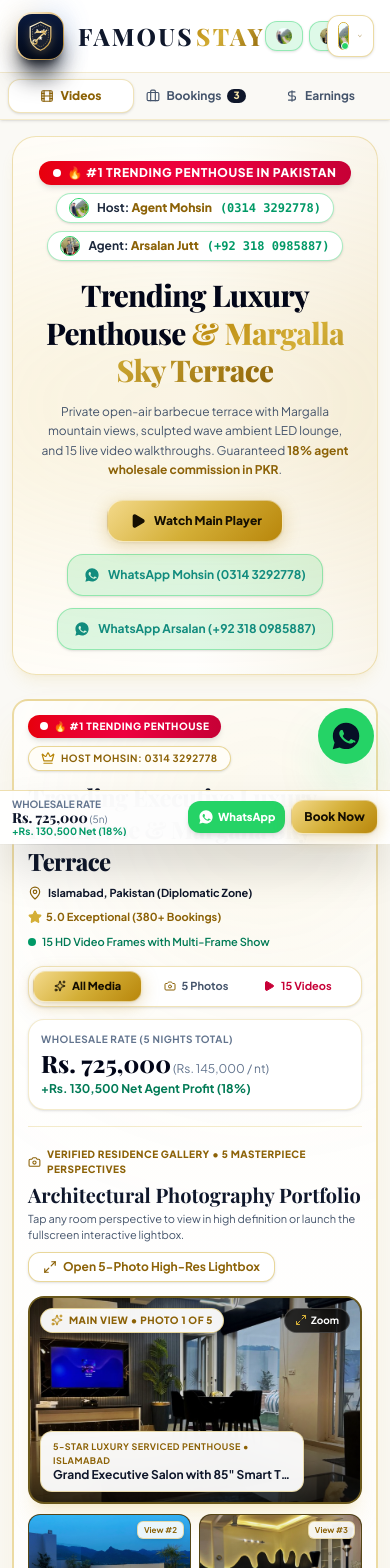
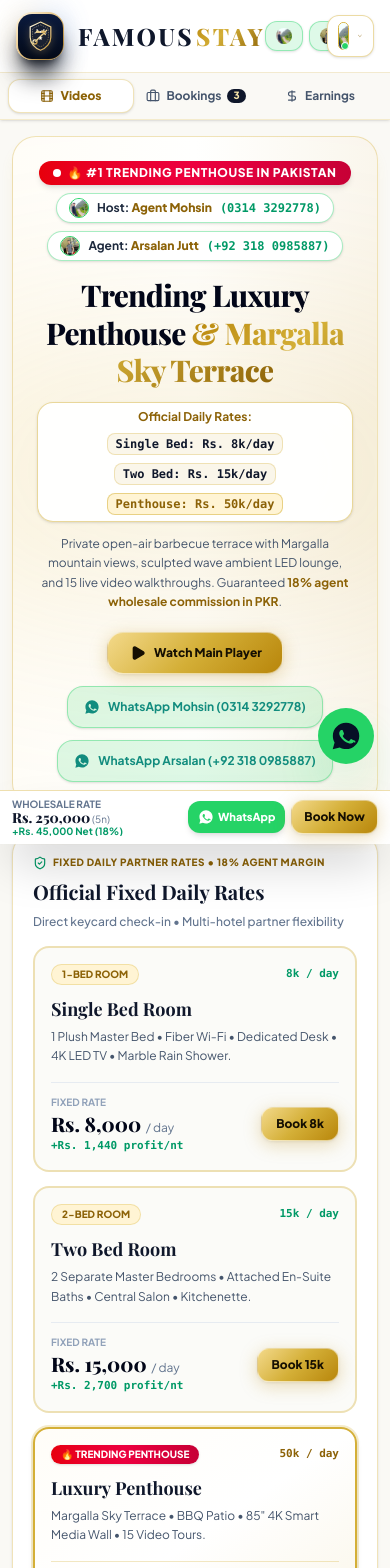
Before and after one commit to Hamad-111/famous-stay, a React (Vite) app: page / in a window 390 px wide. Shown: the top 1568 px of the page. Built offline with nearby package versions, Linux system fonts and the light colour scheme; a web font is replaced by a local one.

Commit message:
fix(rates): set fixed rates: single bed room 8k/day, two bed room 15k/day, penthouse 50k/day

```diff
--- a/src/App.jsx
+++ b/src/App.jsx
@@ -137,8 +137,13 @@ export default function App() {
   // Total Commissions Calculation
   const totalCommissions = bookings.reduce((sum, b) => sum + (b.agentCommission || 0), 0);
 
+  // Dedicated room types with fixed rates: 1-Bed 8k, 2-Bed 15k, Penthouse 50k
+  const penthouseRoom = LUXURY_HOTELS.find(h => h.id === 'fs-apt-emerald-01') || LUXURY_HOTELS[0];
+  const singleBedRoom = LUXURY_HOTELS.find(h => h.id === 'fs-room-1bed-01') || LUXURY_HOTELS[1];
+  const twoBedRoom = LUXURY_HOTELS.find(h => h.id === 'fs-room-2bed-01') || LUXURY_HOTELS[2];
+
   // The primary luxury suite featuring the 15 HD video tours
-  const featuredSuite = LUXURY_HOTELS.find(h => h.videos && h.videos.length > 0) || LUXURY_HOTELS[0];
+  const featuredSuite = penthouseRoom;
 
   const handleBookRoom = (room) => {
     if (!currentUser?.isLoggedIn) {
@@ -232,6 +237,20 @@ export default function App() {
                   <span className="gold-gradient-text">& Margalla Sky Terrace</span>
                 </h1>
 
+                {/* Fixed Rates Pill Bar */}
+                <div className="mt-3 inline-flex flex-wrap items-center justify-center gap-2 rounded-2xl bg-white/95 border border-[#D4AF37]/50 px-3.5 py-1.5 text-xs font-bold text-slate-800 shadow-sm">
+                  <span className="text-[#8C6207]">Official Daily Rates:</span>
+                  <span className="rounded-lg bg-[#FAF6EA] px-2 py-0.5 border border-[#D4AF37]/30 font-mono text-slate-900">
+                    Single Bed: <strong>Rs. 8k/day</strong>
+                  </span>
+                  <span className="rounded-lg bg-[#FAF6EA] px-2 py-0.5 border border-[#D4AF37]/30 font-mono text-slate-900">
+                    Two Bed: <strong>Rs. 15k/day</strong>
+                  </span>
+                  <span className="rounded-lg bg-[#FFF4D4] px-2 py-0.5 border border-[#D4AF37]/50 font-mono text-[#8C6207] font-extrabold">
+                    Penthouse: <strong>Rs. 50k/day</strong>
+                  </span>
+                </div>
+
                 <p className="mt-3 text-xs sm:text-base text-slate-600 max-w-xl mx-auto leading-relaxed">
                   Private open-air barbecue terrace with Margalla mountain views, sculpted wave ambient LED lounge, and 15 live video walkthroughs. Guaranteed <strong className="text-[#8C6207] font-bold">18% agent wholesale commission in PKR</strong>.
                 </p>
@@ -272,6 +291,131 @@ export default function App() {
                     </svg>
                     <span>WhatsApp Arsalan (+92 318 0985887)</span>
                   </a>
+                </div>
+              </div>
+            </div>
+
+            {/* OFFICIAL FIXED DAILY RATE CARD (Single Bed 8k, Two Bed 15k, Penthouse 50k) */}
+            <div className="mb-8 rounded-3xl border border-[#D4AF37]/35 bg-white p-5 sm:p-7 shadow-sm">
+              <div className="flex flex-col sm:flex-row sm:items-center justify-between gap-2 mb-4">
+                <div>
+                  <div className="inline-flex items-center gap-1.5 text-[10px] sm:text-xs font-extrabold uppercase tracking-wider text-[#8C6207]">
+                    <ShieldCheck className="h-3.5 w-3.5 text-emerald-600" />
+                    <span>Fixed Daily Partner Rates • 18% Agent Margin</span>
+                  </div>
+                  <h2 className="font-serif text-xl sm:text-2xl font-bold text-slate-900 mt-0.5">
+                    Official Fixed Daily Rates
+                  </h2>
+                </div>
+                <div className="text-xs text-slate-500 font-medium">
+                  Direct keycard check-in • Multi-hotel partner flexibility
+                </div>
+              </div>
+
+              <div className="grid grid-cols-1 sm:grid-cols-3 gap-3.5 sm:gap-4">
+                {/* 1. Single Bed Room - 8k / day */}
+                <div className="rounded-2xl border-2 border-[#D4AF37]/35 bg-[#FAF9F5]/70 p-4 sm:p-5 hover:border-[#D4AF37] transition-all flex flex-col justify-between">
+                  <div>
+                    <div className="flex items-center justify-between gap-2">
+                      <span className="inline-flex items-center gap-1 rounded-full bg-[#FFF4D4] px-2.5 py-0.5 text-[10px] font-extrabold uppercase text-[#8C6207] border border-[#D4AF37]/30">
+                        1-Bed Room
+                      </span>
+                      <span className="text-[11px] font-mono font-bold text-emerald-600">8k / day</span>
+                    </div>
+
+                    <h3 className="mt-2.5 font-serif text-lg font-bold text-slate-900">
+                      Single Bed Room
+                    </h3>
+                    <p className="text-xs text-slate-600 mt-1 leading-relaxed">
+                      1 Plush Master Bed • Fiber Wi-Fi • Dedicated Desk • 4K LED TV • Marble Rain Shower.
+                    </p>
+                  </div>
+
+                  <div className="mt-4 pt-3 border-t border-slate-200/80 flex items-center justify-between gap-2">
+                    <div>
+                      <div className="text-[10px] uppercase font-bold text-slate-400">Fixed Rate</div>
+                      <div className="font-serif text-xl font-extrabold text-slate-950">
+                        Rs. 8,000 <span className="text-xs font-sans font-normal text-slate-500">/ day</span>
+                      </div>
+                      <div className="text-[11px] font-bold text-emerald-600 font-mono">+Rs. 1,440 profit/nt</div>
+                    </div>
+                    <button
+                      onClick={() => handleBookRoom(singleBedRoom)}
+                      className="gold-btn rounded-xl px-3.5 py-2 text-xs font-bold text-slate-950 shadow-sm"
+                    >
+                      Book 8k
+                    </button>
+                  </div>
+                </div>
+
+                {/* 2. Two Bed Room - 15k / day */}
+                <div className="rounded-2xl border-2 border-[#D4AF37]/35 bg-[#FAF9F5]/70 p-4 sm:p-5 hover:border-[#D4AF37] transition-all flex flex-col justify-between">
+                  <div>
+                    <div className="flex items-center justify-between gap-2">
+                      <span className="inline-flex items-center gap-1 rounded-full bg-[#FFF4D4] px-2.5 py-0.5 text-[10px] font-extrabold uppercase text-[#8C6207] border border-[#D4AF37]/30">
+                        2-Bed Room
+                      </span>
+                      <span className="text-[11px] font-mono font-bold text-emerald-600">15k / day</span>
+                    </div>
+
+                    <h3 className="mt-2.5 font-serif text-lg font-bold text-slate-900">
+                      Two Bed Room
+                    </h3>
+                    <p className="text-xs text-slate-600 mt-1 leading-relaxed">
+                      2 Separate Master Bedrooms • Attached En-Suite Baths • Central Salon • Kitchenette.
+                    </p>
+                  </div>
+
+                  <div className="mt-4 pt-3 border-t border-slate-200/80 flex items-center justify-between gap-2">
+                    <div>
+                      <div className="text-[10px] uppercase font-bold text-slate-400">Fixed Rate</div>
+                      <div className="font-serif text-xl font-extrabold text-slate-950">
+                        Rs. 15,000 <span className="text-xs font-sans font-normal text-slate-500">/ day</span>
+                      </div>
+                      <div className="text-[11px] font-bold text-emerald-600 font-mono">+Rs. 2,700 profit/nt</div>
+                    </div>
+                    <button
+                      onClick={() => handleBookRoom(twoBedRoom)}
+                      className="gold-btn rounded-xl px-3.5 py-2 text-xs font-bold text-slate-950 shadow-sm"
+                    >
+                      Book 15k
+                    </button>
+                  </div>
+                </div>
+
+                {/* 3. Luxury Penthouse - 50k / day */}
+                <div className="rounded-2xl border-2 border-[#D4AF37] bg-gradient-to-br from-[#FFFDF8] via-white to-[#FAF5E6] p-4 sm:p-5 shadow-md ring-2 ring-[#D4AF37]/25 flex flex-col justify-between">
+                  <div>
+                    <div className="flex items-center justify-between gap-2">
+                      <span className="inline-flex items-center gap-1 rounded-full bg-gradient-to-r from-red-600 via-rose-600 to-rose-700 px-2.5 py-0.5 text-[10px] font-extrabold uppercase text-white shadow-sm">
+                        🔥 Trending Penthouse
+                      </span>
+                      <span className="text-[11px] font-mono font-bold text-[#8C6207]">50k / day</span>
+                    </div>
+
+                    <h3 className="mt-2.5 font-serif text-lg font-bold text-slate-900">
+                      Luxury Penthouse
+                    </h3>
+                    <p className="text-xs text-slate-600 mt-1 leading-relaxed">
+                      Margalla Sky Terrace • BBQ Patio • 85" 4K Smart Media Wall • 15 Video Tours.
+                    </p>
+                  </div>
+
+                  <div className="mt-4 pt-3 border-t border-[#D4AF37]/30 flex items-center justify-between gap-2">
+                    <div>
+                      <div className="text-[10px] uppercase font-bold text-slate-400">Fixed Rate</div>
+                      <div className="font-serif text-xl font-extrabold text-[#8C6207]">
+                        Rs. 50,000 <span className="text-xs font-sans font-normal text-slate-500">/ day</span>
+                      </div>
+                      <div className="text-[11px] font-bold text-emerald-600 font-mono">+Rs. 9,000 profit/nt</div>
+                    </div>
+                    <button
+                      onClick={() => handleBookRoom(penthouseRoom)}
+                      className="gold-btn rounded-xl px-3.5 py-2 text-xs font-bold text-slate-950 shadow-md"
+                    >
+                      Book 50k
+                    </button>
+                  </div>
                 </div>
               </div>
             </div>
--- a/src/data/hotels.js
+++ b/src/data/hotels.js
@@ -162,7 +162,7 @@ export const LUXURY_HOTELS = [
         thumbnail: "/apartment/trending-terrace-night.jpg"
       }
     ],
-    clientRate: 145000, // PKR per night (Rack rate)
+    clientRate: 50000, // PKR per night - Fixed: 50k per day for Luxury Penthouse
     agentCommissionPct: 18, // 18% agent margin
     sizeSqM: 300,
     sizeSqFt: 3200,
@@ -189,84 +189,80 @@ export const LUXURY_HOTELS = [
     description: "Pakistan's #1 Trending Luxury Penthouse in Islamabad. Features a private open-air rooftop sky terrace with barbecue grill and panoramic twilight views of the Margalla Hills. Inside, experience an expansive executive salon with an 85\" smart TV media wall, a sculpted wave ambient LED lounge, and an iconic arched backlit mirror foyer tailored for VIP travelers, diplomats, and elite executives."
   },
   {
-    id: "fs-room-pk-01",
-    name: "Diplomatic Royal Presidential Suite",
-    hotel: "5-Star Diplomatic Hotel",
+    id: "fs-room-1bed-01",
+    name: "Deluxe Single Bed Room Executive Suite",
+    hotel: "Famous Stay Partner Hotel",
     city: "Islamabad",
     country: "Pakistan",
     rating: 4.98,
     reviewsCount: 412,
-    category: "Presidential Suite",
+    category: "Single Bed Room",
     images: [
       "https://images.unsplash.com/photo-1582719478250-c89cae4dc85b?auto=format&fit=crop&w=1200&q=80",
       "https://images.unsplash.com/photo-1618773928121-c32242e63f39?auto=format&fit=crop&w=1200&q=80",
       "https://images.unsplash.com/photo-1590490360182-c33d57733427?auto=format&fit=crop&w=1200&q=80",
       "https://images.unsplash.com/photo-1578683010236-d716f9a3f461?auto=format&fit=crop&w=1200&q=80"
     ],
-    clientRate: 185000, // PKR per night (Rack rate)
-    agentCommissionPct: 16, // %
-    sizeSqM: 240,
-    sizeSqFt: 2580,
-    bedType: "1 Master King Bed + Executive Study",
-    maxAdults: 3,
-    maxChildren: 2,
-    view: "Margalla Hills & Diplomatic Enclave Gardens",
-    floor: "Executive Diplomatic Floor (5th Floor)",
-    availableRooms: 2,
+    clientRate: 8000, // PKR per night - Fixed: 8k per day for Single Bed Room
+    agentCommissionPct: 18, // 18% agent margin
+    sizeSqM: 65,
+    sizeSqFt: 700,
+    bedType: "1 Master King Bed + Executive Study Desk",
+    maxAdults: 2,
+    maxChildren: 1,
+    view: "City View & Skyline Gardens",
+    floor: "Executive Floor (4th Floor)",
+    availableRooms: 5,
     instantConfirmation: true,
     amenities: [
-      "Dedicated 24/7 Royal Butler Assistance",
-      "Complimentary VIP Airport Chauffeur (Mercedes S-Class)",
-      "Daily Royal Buffet Breakfast at Executive Lounge",
-      "Executive Wellness Spa & Heated Lap Pool Access",
-      "Handcrafted Swati Wood Carvings & Onyx Marble Bath",
-      "Jacuzzi & Hydrotherapy Steam Shower",
-      "High-speed 1Gbps Secure Leased Wi-Fi",
-      "Private Boardroom Salon for 8 Guests",
-      "Complimentary Premium Dry Fruits & Gourmet Minibar",
-      "Bespoke Security Detail & Safe Haven Protocol"
+      "Plush Master King Bed with Premium Egyptian Cotton Linens",
+      "High-speed 1Gbps Fiber Wi-Fi & Dedicated Ergonomic Workspace",
+      "Attached Luxury Marble Bathroom with Rain Shower",
+      "55\" 4K Smart LED TV with Streaming Services",
+      "Inverter Air Conditioning & Heating",
+      "Complimentary Tea, Gourmet Coffee & Mineral Water",
+      "24/7 Room Service & Daily Housekeeping",
+      "Direct WhatsApp Concierge Assistance"
     ],
-    description: "The premier suite of Islamabad hospitality. Inspired by traditional architecture with authentic mirror mosaics, intricate marble inlays, and sweeping vistas of the Margalla Hills. Favored by visiting executives, delegations, and elite guests."
+    description: "Comfortable, modern Single Bed Room suite tailored for solo travelers, business executives, and visiting clients. Features a plush king bed, ergonomic desk, high-speed fiber internet, and luxury amenities."
   },
   {
-    id: "fs-room-pk-02",
-    name: "Himalayan Monarch Royal Chalet",
-    hotel: "5-Star Mountain Resort",
-    city: "Bhurban, Murree Hills",
+    id: "fs-room-2bed-01",
+    name: "Executive Two Bed Room Luxury Suite",
+    hotel: "Famous Stay Partner Hotel",
+    city: "Islamabad",
     country: "Pakistan",
     rating: 4.95,
     reviewsCount: 529,
-    category: "Presidential Chalet",
+    category: "Two Bed Room",
     images: [
       "https://images.unsplash.com/photo-1502672260266-1c1ef2d93688?auto=format&fit=crop&w=1200&q=80",
       "https://images.unsplash.com/photo-1518780664697-55e3ad937233?auto=format&fit=crop&w=1200&q=80",
       "https://images.unsplash.com/photo-1540541338287-41700207dee6?auto=format&fit=crop&w=1200&q=80",
       "https://images.unsplash.com/photo-1600585154340-be6161a56a0c?auto=format&fit=crop&w=1200&q=80"
     ],
-    clientRate: 145000,
-    agentCommissionPct: 15,
-    sizeSqM: 210,
-    sizeSqFt: 2260,
-    bedType: "2 Master King Bedrooms + Attic",
+    clientRate: 15000, // PKR per night - Fixed: 15k per day for Two Bed Room
+    agentCommissionPct: 18, // 18% agent margin
+    sizeSqM: 150,
+    sizeSqFt: 1600,
+    bedType: "2 Master King Bedrooms + Central Living Lounge",
     maxAdults: 4,
     maxChildren: 2,
-    view: "Panoramic Kashmir Valley & Snowcapped Pine Forests",
-    floor: "Private Hillside Chalet Tier",
-    availableRooms: 3,
+    view: "Panoramic Skyline & Mountain Horizon",
+    floor: "Executive Suite Tier",
+    availableRooms: 4,
     instantConfirmation: true,
     amenities: [
-      "Natural Stone Wood-burning Fireplace in Salon",
-      "Private Heated Alpine Jacuzzi on Balcony",
-      "Dedicated Private Chalet Attendant",
-      "Daily Continental & Desi Breakfast Buffet",
-      "Chauffeur Transfer from Islamabad Airport",
-      "VIP Priority Tee Times at Golf Course",
-      "Heated Cashmere Blankets & Balcony Telescope",
-      "En-suite Cedarwood Dry Sauna",
-      "Private Barbecue Terrace with Personal Chef Option",
-      "Helipad Landing Access"
+      "2 Completely Separate Master King Bedrooms with En-suite Baths",
+      "Central Executive Living Lounge with 65\" 4K Smart TV",
+      "Fully Equipped Dining Table & Kitchenette",
+      "High-speed 1Gbps Fiber Wi-Fi throughout suite",
+      "Dual Climate Control Inverters in all rooms",
+      "Deep Soaking Tub & Luxury Rain Showers",
+      "Private Balcony with Outdoor Chairs",
+      "24/7 VIP Concierge & Keycard Access"
     ],
-    description: "Perched majestically among misty pine ridges overlooking the Kashmir valley. Features towering cedar ceilings, a natural stone fireplace, private panoramic terrace, and hill-station luxury for elite families."
+    description: "Spacious Two Bed Room family suite featuring two separate master bedrooms, attached designer marble bathrooms, central living lounge with 65\" TV, and dining area. Perfect for families, corporate teams, and long-term stays."
   },
   {
     id: "fs-room-pk-03",
@@ -276,14 +272,14 @@ export const LUXURY_HOTELS = [
     country: "Pakistan",
     rating: 4.99,
     reviewsCount: 388,
-    category: "Private Pool Villa",
+    category: "Single Bed Room",
     images: [
       "https://images.unsplash.com/photo-1571003123894-1f0594d2b5d9?auto=format&fit=crop&w=1200&q=80",
       "https://images.unsplash.com/photo-1520250497591-112f2f40a3f4?auto=format&fit=crop&w=1200&q=80",
       "https://images.unsplash.com/photo-1540555700478-4be289fbecef?auto=format&fit=crop&w=1200&q=80",
       "https://images.unsplash.com/photo-1582719508461-905c673771fd?auto=format&fit=crop&w=1200&q=80"
     ],
-    clientRate: 195000,
+    clientRate: 8000, // Fixed: 8k per day for Single Bed Room
     agentCommissionPct: 18,
     sizeSqM: 280,
     sizeSqFt: 3010,
@@ -316,15 +312,15 @@ export const LUXURY_HOTELS = [
     country: "Pakistan",
     rating: 4.97,
     reviewsCount: 340,
-    category: "Cliffside Suite",
+    category: "Single Bed Room",
     images: [
       "https://images.unsplash.com/photo-1533105079780-92b9be482077?auto=format&fit=crop&w=1200&q=80",
       "https://images.unsplash.com/photo-1520250497591-112f2f40a3f4?auto=format&fit=crop&w=1200&q=80",
       "https://images.unsplash.com/photo-1582719508461-905c673771fd?auto=format&fit=crop&w=1200&q=80",
       "https://images.unsplash.com/photo-1542314831-068cd1dbfeeb?auto=format&fit=crop&w=1200&q=80"
     ],
-    clientRate: 165000,
-    agentCommissionPct: 16,
+    clientRate: 8000, // Fixed: 8k per day for Single Bed Room
+    agentCommissionPct: 18,
     sizeSqM: 190,
     sizeSqFt: 2045,
     bedType: "1 Grand King Bed + Lakeside Daybed",
@@ -356,15 +352,15 @@ export const LUXURY_HOTELS = [
     country: "Pakistan",
     rating: 4.96,
     reviewsCount: 472,
-    category: "Royal Penthouse",
+    category: "Luxury Penthouse",
     images: [
       "https://images.unsplash.com/photo-1566665797739-1674de7a421a?auto=format&fit=crop&w=1200&q=80",
       "https://images.unsplash.com/photo-1618773928121-c32242e63f39?auto=format&fit=crop&w=1200&q=80",
       "https://images.unsplash.com/photo-1590490360182-c33d57733427?auto=format&fit=crop&w=1200&q=80",
       "https://images.unsplash.com/photo-1582719478250-c89cae4dc85b?auto=format&fit=crop&w=1200&q=80"
     ],
-    clientRate: 175000,
-    agentCommissionPct: 16,
+    clientRate: 50000, // Fixed: 50k per day for Penthouse
+    agentCommissionPct: 18,
     sizeSqM: 220,
     sizeSqFt: 2365,
     bedType: "1 Emperor King Bed + Walk-in Dressing Suite",
@@ -396,15 +392,15 @@ export const LUXURY_HOTELS = [
     country: "Pakistan",
     rating: 4.94,
     reviewsCount: 395,
-    category: "Executive Deluxe",
+    category: "Single Bed Room",
     images: [
       "https://images.unsplash.com/photo-1591088398332-8a7791972843?auto=format&fit=crop&w=1200&q=80",
       "https://images.unsplash.com/photo-1590490359683-658d3d23f972?auto=format&fit=crop&w=1200&q=80",
       "https://images.unsplash.com/photo-1613977257363-707ba9348227?auto=format&fit=crop&w=1200&q=80",
       "https://images.unsplash.com/photo-1560448204-e02f11c3d0e2?auto=format&fit=crop&w=1200&q=80"
     ],
-    clientRate: 155000,
-    agentCommissionPct: 15,
+    clientRate: 8000, // Fixed: 8k per day for Single Bed Room
+    agentCommissionPct: 18,
     sizeSqM: 195,
     sizeSqFt: 2100,
     bedType: "1 Grand King Bed + Diplomatic Salon",
@@ -436,19 +432,19 @@ export const LUXURY_HOTELS = [
     country: "United Arab Emirates",
     rating: 5.0,
     reviewsCount: 618,
-    category: "Private Pool Villa",
+    category: "Two Bed Room",
     images: [
       "https://images.unsplash.com/photo-1582719478250-c89cae4dc85b?auto=format&fit=crop&w=1200&q=80",
       "https://images.unsplash.com/photo-1618773928121-c32242e63f39?auto=format&fit=crop&w=1200&q=80",
       "https://images.unsplash.com/photo-1590490360182-c33d57733427?auto=format&fit=crop&w=1200&q=80",
       "https://images.unsplash.com/photo-1578683010236-d716f9a3f461?auto=format&fit=crop&w=1200&q=80"
     ],
-    clientRate: 420000,
-    agentCommissionPct: 16,
+    clientRate: 15000, // Fixed: 15k per day for Two Bed Room
+    agentCommissionPct: 18,
     sizeSqM: 260,
     sizeSqFt: 2800,
-    bedType: "1 Super King Bed + 1 Daybed",
-    maxAdults: 3,
+    bedType: "2 Master King Bedrooms",
+    maxAdults: 4,
     maxChildren: 2,
     view: "Arabian Gulf & Private Palm Beachfront",
     floor: "Ground Level with Private Beach Access",
@@ -476,14 +472,14 @@ export const LUXURY_HOTELS = [
     country: "Maldives",
     rating: 4.99,
     reviewsCount: 512,
-    category: "Overwater Villa",
+    category: "Two Bed Room",
     images: [
       "https://images.unsplash.com/photo-1540555700478-4be289fbecef?auto=format&fit=crop&w=1200&q=80",
       "https://images.unsplash.com/photo-1512917774080-9991f1c4c750?auto=format&fit=crop&w=1200&q=80",
       "https://images.unsplash.com/photo-1571896349842-33c89424de2d?auto=format&fit=crop&w=1200&q=80",
       "https://images.unsplash.com/photo-1566073771259-6a8506099945?auto=format&fit=crop&w=1200&q=80"
     ],
-    clientRate: 590000,
+    clientRate: 15000, // Fixed: 15k per day for Two Bed Room
     agentCommissionPct: 18,
     sizeSqM: 380,
     sizeSqFt: 4100,
@@ -517,20 +513,20 @@ export const INITIAL_AGENT_BOOKINGS = [
     clientName: "Chaudhry Tariq Mehmood",
     clientEmail: "tariq.mehmood@mehmoodgroup.com.pk",
     clientPhone: "+92 300 8541290",
-    hotelName: "5-Star Diplomatic Hotel",
-    roomName: "Diplomatic Royal Presidential Suite",
+    hotelName: "Famous Stay Partner Hotel",
+    roomName: "Deluxe Single Bed Room Executive Suite",
     destination: "Islamabad, Pakistan",
     checkIn: "2026-11-12",
     checkOut: "2026-11-17",
     nights: 5,
     guests: "2 Adults",
-    clientTotal: 925000, // PKR
-    agentNetTotal: 777000,
-    agentCommission: 148000,
-    commissionPct: 16,
+    clientTotal: 40000, // PKR (5 nights × Rs. 8,000)
+    agentNetTotal: 32800,
+    agentCommission: 7200,
+    commissionPct: 18,
     status: "Confirmed",
     paymentMode: "Agency Corporate Credit Line (Net 30)",
-    specialRequests: "VIP Diplomatic arrival. Airport Mercedes S-Class pickup from Islamabad International. Non-feather pillows, late checkout 4pm.",
+    specialRequests: "VIP Diplomatic arrival. High-speed fiber WiFi needed for business meetings.",
     agentPnr: "ISB-92841-VIP",
     qrCodeMock: "https://api.qrserver.com/v1/create-qr-code/?size=150x150&data=FAMOUS-STAY-FS-92841-ISB"
   },
@@ -540,21 +536,21 @@ export const INITIAL_AGENT_BOOKINGS = [
     clientName: "Malik Jahangir Khan & Family",
     clientEmail: "m.jahangir@jkenterprises.pk",
     clientPhone: "+92 321 4455889",
-    hotelName: "5-Star Mountain Resort",
-    roomName: "Himalayan Monarch Royal Chalet",
-    destination: "Bhurban, Murree Hills, Pakistan",
+    hotelName: "Famous Stay Partner Hotel",
+    roomName: "Executive Two Bed Room Luxury Suite",
+    destination: "Islamabad, Pakistan",
     checkIn: "2026-12-04",
     checkOut: "2026-12-08",
     nights: 4,
     guests: "4 Adults, 2 Children",
-    clientTotal: 580000,
-    agentNetTotal: 493000,
-    agentCommission: 87000,
-    commissionPct: 15,
+    clientTotal: 60000, // PKR (4 nights × Rs. 15,000)
+    agentNetTotal: 49200,
+    agentCommission: 10800,
+    commissionPct: 18,
     status: "Confirmed",
     paymentMode: "Bank Alfalah Corporate Transfer",
-    specialRequests: "Chalet stone fireplace pre-lit upon arrival. Private barbecue dinner on terrace for family celebration.",
-    agentPnr: "BHU-49102-MAL",
+    specialRequests: "Two connecting bedrooms. Late checkout requested.",
+    agentPnr: "ISB-49102-MAL",
     qrCodeMock: "https://api.qrserver.com/v1/create-qr-code/?size=150x150&data=FAMOUS-STAY-FS-49102-BHU"
   },
   {
@@ -563,21 +559,21 @@ export const INITIAL_AGENT_BOOKINGS = [
     clientName: "Begum Fatima & Dr. Salman Bilgrami",
     clientEmail: "salman.bilgrami@bilgramiclinic.pk",
     clientPhone: "+92 333 2198765",
-    hotelName: "5-Star Luxury Beach Resort (Dubai)",
-    roomName: "The Royal Palm Beachfront Villa (Outbound VIP)",
-    destination: "Dubai, United Arab Emirates",
+    hotelName: "Famous Stay Serviced Residence",
+    roomName: "Trending Executive Luxury Penthouse & Margalla Sky Terrace",
+    destination: "Islamabad, Pakistan",
     checkIn: "2026-12-20",
-    checkOut: "2026-12-26",
-    nights: 6,
+    checkOut: "2026-12-23",
+    nights: 3,
     guests: "2 Adults",
-    clientTotal: 2520000,
-    agentNetTotal: 2116800,
-    agentCommission: 403200,
-    commissionPct: 16,
+    clientTotal: 150000, // PKR (3 nights × Rs. 50,000)
+    agentNetTotal: 123000,
+    agentCommission: 27000,
+    commissionPct: 18,
     status: "Confirmed",
-    paymentMode: "Habib Bank Direct Wire (HBL)",
-    specialRequests: "Anniversary vacation. Rolls-Royce DXB airport greeting, oceanfront cabana reserved.",
-    agentPnr: "DXB-88319-BIL",
+    paymentMode: "Bank Alfalah Corporate Transfer",
+    specialRequests: "Margalla terrace barbecue prepped for arrival evening. VIP airport pickup.",
+    agentPnr: "ISB-88319-BIL",
     qrCodeMock: "https://api.qrserver.com/v1/create-qr-code/?size=150x150&data=FAMOUS-STAY-FS-88319-DXB"
   }
 ];
@@ -596,12 +592,7 @@ export const DESTINATIONS = [
 
 export const CATEGORIES = [
   "All Categories",
-  "Luxury Serviced Apartment",
-  "Presidential Suite",
-  "Presidential Chalet",
-  "Private Pool Villa",
-  "Royal Penthouse",
-  "Cliffside Suite",
-  "Overwater Villa",
-  "Executive Deluxe"
+  "Single Bed Room",
+  "Two Bed Room",
+  "Luxury Penthouse"
 ];
```
